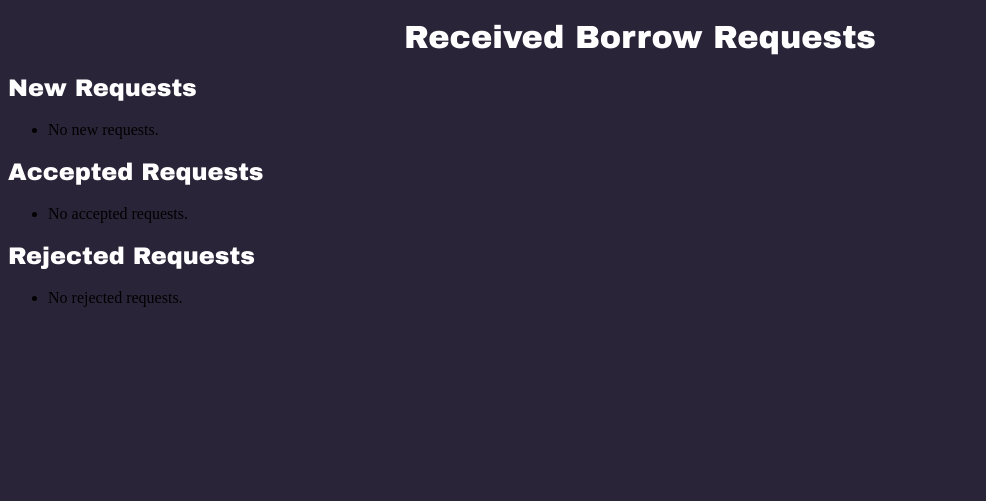
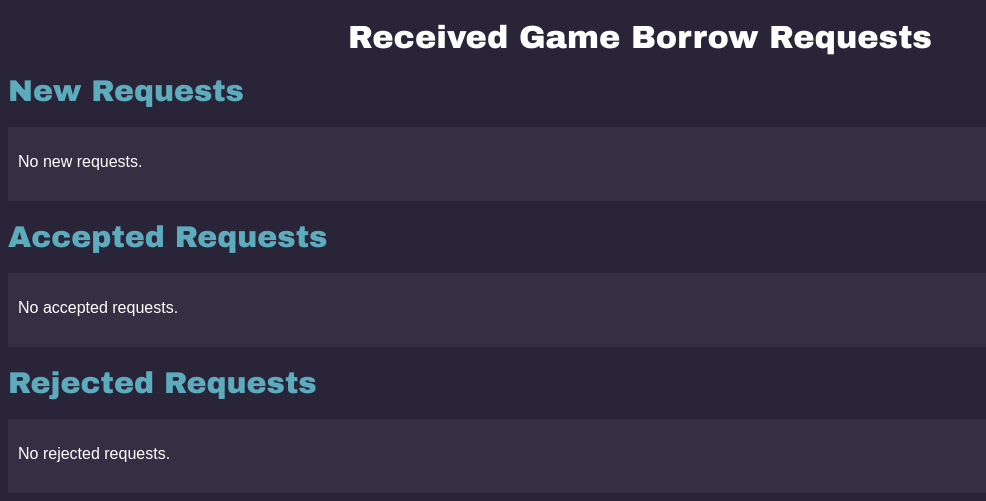
Before and after one commit to mildaug/board_game, a Django app: page /games/received/ in a window 1280 px wide. Shown: the part 94-595 px from the top of the page, without its empty margins (0-986 px from the left). Run offline with Django 4.2, Linux system fonts and the light colour scheme; the visitor is signed in with stand-in values (Sample User, id 1); data that the repository does not hold is empty.

Commit message:
submited and received requests css completed

```diff
--- a/board_game_hub/board_game/static/css/style.css
+++ b/board_game_hub/board_game/static/css/style.css
@@ -113,6 +113,15 @@ h3 {
   color: #5dacbd;
   margin-top: 20px;
   margin-bottom: 20px;
+}
+
+h4 {
+  text-align: left;
+  font-family: Arial Black, sans-serif;
+  color: #5dacbd;
+  margin-top: 20px;
+  margin-bottom: 20px;
+  font-size: 30px;
 }
 
 .game-list {
@@ -320,7 +329,11 @@ h3 {
 }
 
 .borrow-button:hover {
-  background-color: #5dacbd;
+  background-color: #48969d;
+}
+
+.borrow-button:active {
+  background-color: #39787f;
 }
 
 .section-header {
@@ -524,6 +537,14 @@ textarea {
   text-align: center;
 }
 
+.add-game-link:hover {
+  background-color: #48969d;
+}
+
+.add-game-link:active {
+  background-color: #39787f;
+}
+
 .game-list {
   display: flex;
   flex-wrap: wrap;
@@ -560,3 +581,51 @@ textarea {
   font-size: 70px;
   font-family: Arial Black, sans-serif;
 }
+
+.container {
+  background-color: #352f44;
+  padding: 10px;
+  margin-bottom: 20px;
+}
+
+.list {
+  list-style-type: none;
+  padding: 0;
+}
+
+.list-item {
+  margin-bottom: 20px;
+  font-family: Arial, sans-serif;
+  color: white;
+  font-size: 16px;
+}
+
+.button-container {
+  display: flex;
+  gap: 10px;
+}
+
+.button-accept,
+.button-decline {
+  display: flex;
+  align-items: center;
+  justify-content: center;
+  background-color: #5dacbd;
+  color: #fff;
+  font-family: Arial Black, sans-serif;
+  text-decoration: none;
+  border-radius: 50%;
+  font-size: 12px;
+  width: 60px;
+  height: 60px;
+}
+
+.button-accept:hover,
+.button-decline:hover {
+  background-color: #48969d;
+}
+
+.button-accept:active,
+.button-decline:active {
+  background-color: #39787f;
+}
--- a/board_game_hub/board_game/templates/board_game/received_game_borrow_request_list.html
+++ b/board_game_hub/board_game/templates/board_game/received_game_borrow_request_list.html
@@ -2,69 +2,72 @@
 {% load static %}
 
 {% block content %}
-    <h1>Received Borrow Requests</h1>
+    <h1>Received Game Borrow Requests</h1>
 
-    <h2>New Requests</h2>
-    <ul>
+    <h4>New Requests</h4>
+    <div class="container">
+        <ul class="list">
             {% for borrow_request in new_requests %}
-            <li>
+                <li class="list-item">
+                    <strong>Status:</strong> {{ borrow_request.request_status }}
+                    <br>
                     <strong>Game:</strong> {{ borrow_request.game }}
                     <br>
                     <strong>Borrower:</strong> {{ borrow_request.borrower }}
                     <br>
-                <strong>Due Back:</strong> {{ borrow_request.due_back }}
-                <br>
                     <strong>Message:</strong> {{ borrow_request.message }}
                     <br>
+                    <div class="button-container">
+                        <form action="{% url 'accept_borrow_request' borrow_request.pk %}" method="POST">
+                            {% csrf_token %}
+                            <input type="submit" value="Accept" class="button-accept">
+                        </form>
+                        <a href="{% url 'reject_borrow_request' borrow_request.pk %}" class="button-decline">Decline</a>
+                    </div>
+                </li>
+            {% empty %}
+                <li class="list-item">No new requests.</li>
+            {% endfor %}
+        </ul>
+    </div>
+
+    <h4>Accepted Requests</h4>
+    <div class="container">
+        <ul class="list">
+            {% for borrow_request in accepted_requests %}
+                <li class="list-item">
                     <strong>Status:</strong> {{ borrow_request.request_status }}
                     <br>
-                <form action="{% url 'accept_borrow_request' borrow_request.pk %}" method="POST">
-                    {% csrf_token %}
-                    <input type="submit" value="Accept">
-                </form>
-                <a href="{% url 'reject_borrow_request' borrow_request.pk %}">Decline</a>
-            </li>
-        {% empty %}
-            <li>No new requests.</li>
-        {% endfor %}
-    </ul>
-
-    <h2>Accepted Requests</h2>
-    <ul>
-        {% for borrow_request in accepted_requests %}
-            <li>
                     <strong>Game:</strong> {{ borrow_request.game }}
                     <br>
                     <strong>Borrower:</strong> {{ borrow_request.borrower }}
                     <br>
-                <strong>Due Back:</strong> {{ borrow_request.due_back }}
-                <br>
                     <strong>Message:</strong> {{ borrow_request.message }}
-                <br>
-                <strong>Status:</strong> {{ borrow_request.request_status }}
                     <br>
                 </li>
             {% empty %}
-            <li>No accepted requests.</li>
+                <li class="list-item">No accepted requests.</li>
             {% endfor %}
         </ul>
+    </div>
 
-    <h2>Rejected Requests</h2>
-    <ul>
+    <h4>Rejected Requests</h4>
+    <div class="container">
+        <ul class="list">
             {% for borrow_request in rejected_requests %}
-            <li>
+                <li class="list-item">
+                    <strong>Status:</strong> {{ borrow_request.request_status }}
+                    <br>
                     <strong>Game:</strong> {{ borrow_request.game }}
                     <br>
                     <strong>Borrower:</strong> {{ borrow_request.borrower }}
                     <br>
-                <strong>Due Back:</strong> {{ borrow_request.due_back }}
-                <br>
                     <strong>Message:</strong> {{ borrow_request.message }}
                     <br>
-                <strong>Status:</strong> {{ borrow_request.request_status }}
                 </li>
             {% empty %}
-            <li>No rejected requests.</li>
+                <li class="list-item">No rejected requests.</li>
             {% endfor %}
         </ul>
+    </div>
 {% endblock %}
--- a/board_game_hub/board_game/views.py
+++ b/board_game_hub/board_game/views.py
@@ -101,8 +101,8 @@ def submited_game_borrow_list(request):
 def received_game_borrow_list(request):
     new_requests_count = GameBorrowRequest.objects.filter(request_status='New', owner=request.user).count()
     new_requests = GameBorrowRequest.objects.filter(request_status='New', owner=request.user)
-    accepted_requests = GameBorrowRequest.objects.filter(owner=request.user, request_status='Accepted').order_by('-pk')[:3]
-    rejected_requests = GameBorrowRequest.objects.filter(owner=request.user, request_status='Rejected').order_by('-pk')[:3]
+    accepted_requests = GameBorrowRequest.objects.filter(owner=request.user, request_status='Accepted').order_by('-pk')
+    rejected_requests = GameBorrowRequest.objects.filter(owner=request.user, request_status='Rejected').order_by('-pk')
     context = {
         'new_requests_count': new_requests_count,
         'new_requests': new_requests,
@@ -164,7 +164,7 @@ def mark_returned(request, game_id):
 class UserGameListView(LoginRequiredMixin, ListView):
     template_name = 'board_game/user_game_list.html'
     context_object_name = 'game_list'
-    paginate_by = 15
+    paginate_by = 6
 
     def get_queryset(self):
         return Game.objects.filter(owner=self.request.user)
```
Also changed, not shown: board_game_hub/board_game/templates/board_game/submited_game_borrow_request_list.html (+6 -6 lines). Lines whose indentation alone changed are shown as unchanged.
